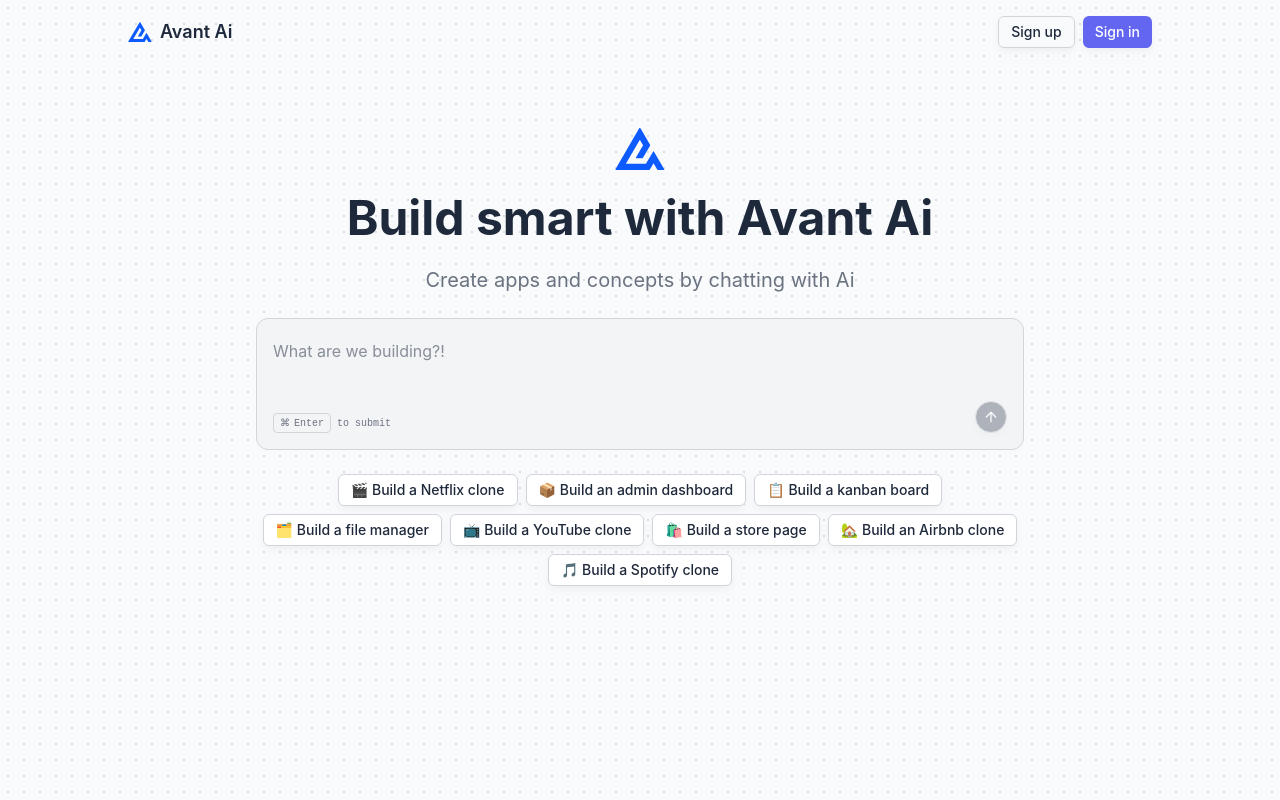
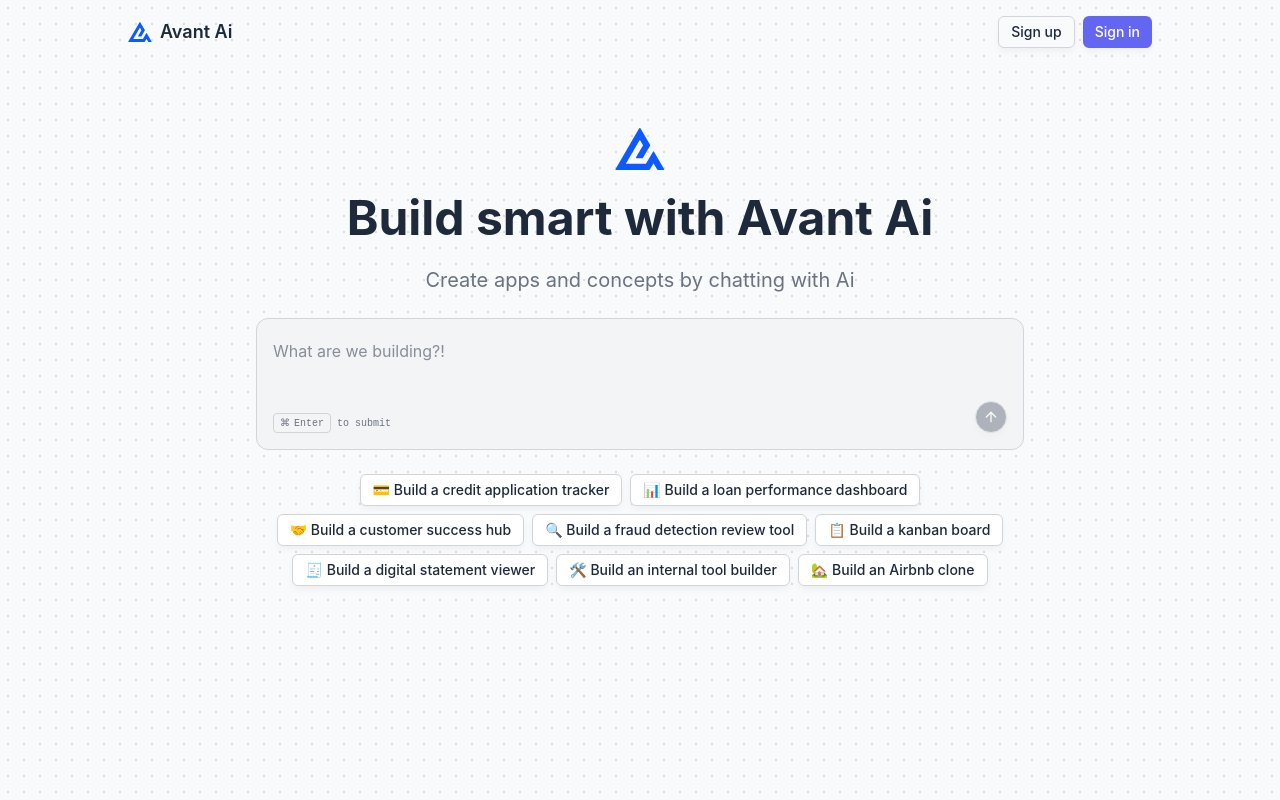
Before and after one commit to ryanyogan/vibe-on-next, a Next.js app: page / in a window 1280 px wide. Built offline with nearby package versions, Linux system fonts and the light colour scheme; no server answers.

Commit message:
Close to demo time and deploy

```diff
--- a/src/inngest/functions.ts
+++ b/src/inngest/functions.ts
@@ -26,6 +26,7 @@
   async ({ event, step }) => {
     const sanboxId = await step.run("get-sandbox-id", async () => {
       const sandbox = await Sandbox.create("nextjs-ryogan");
+      await sandbox.setTimeout(60_000 * 10 * 3);
       return sandbox.sandboxId;
     });
 
@@ -41,6 +42,7 @@
           orderBy: {
             createdAt: "desc",
           },
+          take: 5,
         });
 
         // This basically coherces the types for us, remove it if performance becomes an issue
@@ -52,7 +54,7 @@
           });
         }
 
-        return formattedMessages;
+        return formattedMessages.reverse();
       },
     );
 
--- a/src/inngest/utils.ts
+++ b/src/inngest/utils.ts
@@ -3,6 +3,7 @@
 
 export async function getSandbox(sandboxId: string) {
   const sandbox = await Sandbox.connect(sandboxId);
+  await sandbox.setTimeout(60_000 * 10 * 3);
   return sandbox;
 }
 
--- a/src/modules/home/ constants.ts
+++ b/src/modules/home/ constants.ts
@@ -1,15 +1,27 @@
 export const PROJECT_TEMPLATES = [
   {
-    emoji: "🎬",
-    title: "Build a Netflix clone",
+    emoji: "💳",
+    title: "Build a credit application tracker",
     prompt:
-      "Build a Netflix-style homepage with a hero banner (use a nice, dark-mode compatible gradient here), movie sections, responsive cards, and a modal for viewing details using mock data and local state. Use dark mode.",
+      "Create a dashboard for tracking credit applications with status cards (approved, pending, denied), filters for application type, and a timeline of actions. Use mock data and local state. Keep the layout crisp and easy to scan.",
   },
   {
-    emoji: "📦",
-    title: "Build an admin dashboard",
+    emoji: "📊",
+    title: "Build a loan performance dashboard",
     prompt:
-      "Create an admin dashboard with a sidebar, stat cards, a chart placeholder, and a basic table with filter and pagination using local state. Use clear visual grouping and balance in your design for a modern, professional look.",
+      "Build a loan performance dashboard with KPIs, trend charts, delinquency breakdowns, and borrower demographics. Use mock data with local state. Design with clear hierarchy and emphasize accessibility.",
+  },
+  {
+    emoji: "🤝",
+    title: "Build a customer success hub",
+    prompt:
+      "Create a customer success portal showing recent interactions, satisfaction scores, and suggested next steps. Include a contact quick-action bar. Use warm, inviting colors and intuitive grouping.",
+  },
+  {
+    emoji: "🔍",
+    title: "Build a fraud detection review tool",
+    prompt:
+      "Build a fraud review panel with flagged transactions, reason codes, and actions to approve or escalate. Include a filter by risk score and quick drill-down to details. Use consistent visual cues for risk severity.",
   },
   {
     emoji: "📋",
@@ -18,22 +30,16 @@
       "Build a kanban board with drag-and-drop using react-beautiful-dnd and support for adding and removing tasks with local state. Use consistent spacing, column widths, and hover effects for a polished UI.",
   },
   {
-    emoji: "🗂️",
-    title: "Build a file manager",
+    emoji: "🧾",
+    title: "Build a digital statement viewer",
     prompt:
-      "Build a file manager with folder list, file grid, and options to rename or delete items using mock data and local state. Focus on spacing, clear icons, and visual distinction between folders and files.",
+      "Create a statement viewer with a month selector, transaction list, and PDF preview pane. Use mock transactions with local state. Focus on clear typography and smooth scrolling for large datasets.",
   },
   {
-    emoji: "📺",
-    title: "Build a YouTube clone",
+    emoji: "🛠️",
+    title: "Build an internal tool builder",
     prompt:
-      "Build a YouTube-style homepage with mock video thumbnails, a category sidebar, and a modal preview with title and description using local state. Ensure clean alignment and a well-organized grid layout.",
-  },
-  {
-    emoji: "🛍️",
-    title: "Build a store page",
-    prompt:
-      "Build a store page with category filters, a product grid, and local cart logic to add and remove items. Focus on clear typography, spacing, and button states for a great e-commerce UI.",
+      "Create a meta-app that lets a user design small internal tools by selecting modules (tables, forms, charts) and previewing live updates. Use mock data and local state. Keep the interface playful but functional.",
   },
   {
     emoji: "🏡",
@@ -41,10 +47,4 @@
     prompt:
       "Build an Airbnb-style listings grid with mock data, filter sidebar, and a modal with property details using local state. Use card spacing, soft shadows, and clean layout for a welcoming design.",
   },
-  {
-    emoji: "🎵",
-    title: "Build a Spotify clone",
-    prompt:
-      "Build a Spotify-style music player with a sidebar for playlists, a main area for song details, and playback controls. Use local state for managing playback and song selection. Prioritize layout balance and intuitive control placement for a smooth user experience. Use dark mode.",
-  },
 ] as const;
--- a/src/modules/projects/ui/components/message-card.tsx
+++ b/src/modules/projects/ui/components/message-card.tsx
@@ -3,6 +3,7 @@
 import { cn } from "@/lib/utils";
 import { format } from "date-fns";
 import { ChevronRightIcon, Code2Icon } from "lucide-react";
+import Image from "next/image";
 
 interface MessageCardProps {
   content: string;
@@ -83,8 +84,14 @@
       )}
     >
       <div className="flex items-center gap-2 pl-2 mb-2">
-        {/* <Image src="/logo.svg" alt="" height={18} width={18} className="shrink-0" /> */}
-        <span className="text-sm font-semibold">Avant</span>
+        <Image
+          src="/logo.svg"
+          alt=""
+          height={18}
+          width={18}
+          className="shrink-0"
+        />
+        <span className="text-sm font-semibold">Avant Ai</span>
         <span className="text-xs text-muted-foreground opacity-0 transition-opacity group-hover:opacity-100">
           {format(createdAt, "HH:mm 'on' MMM dd, yyyy")}
         </span>
--- a/src/modules/projects/ui/components/messages-container.tsx
+++ b/src/modules/projects/ui/components/messages-container.tsx
@@ -27,7 +27,7 @@
         projectId,
       },
       {
-        refetchInterval: 5_000, // TODO: Temporary live message update brute force
+        refetchInterval: 2_000, // TODO: Temporary live message update, maybe stream
       },
     ),
   );
```
